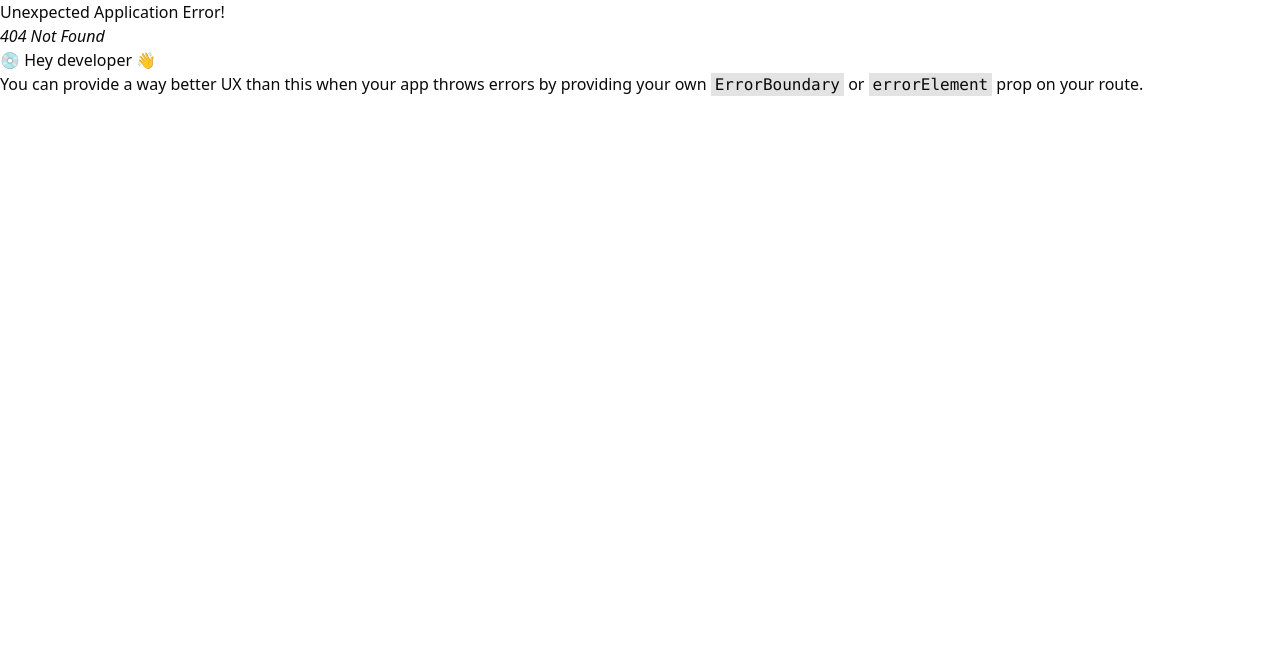
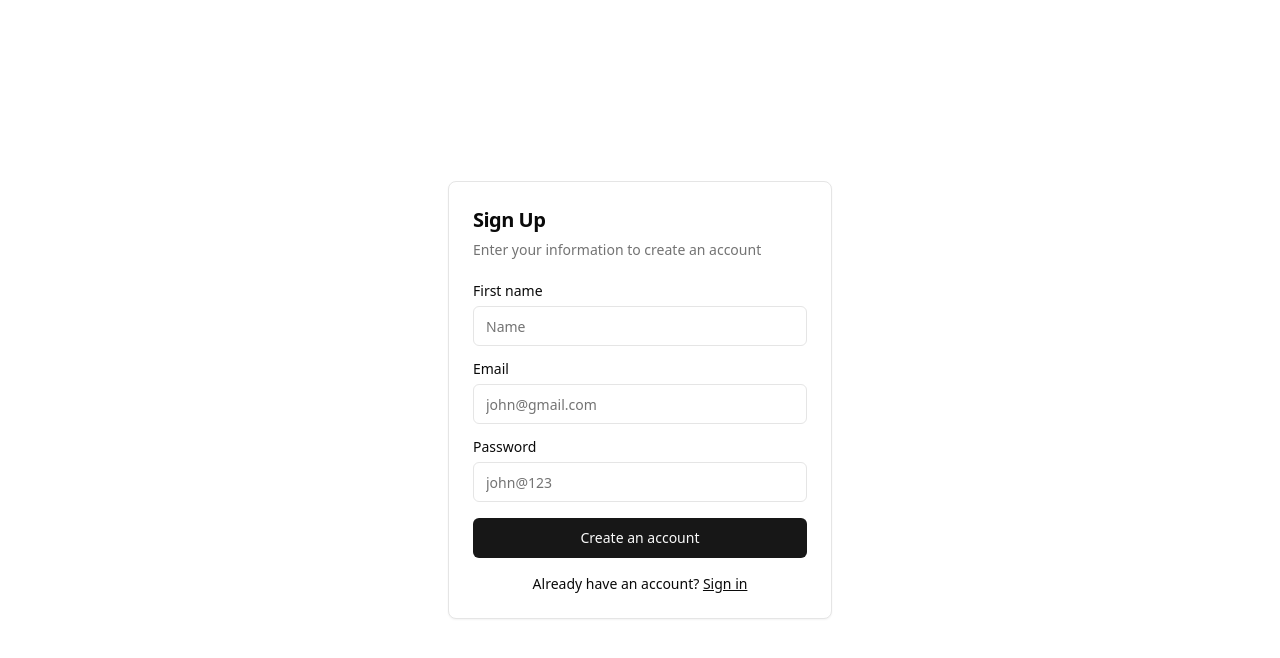
Before and after one commit to AmanYadav80/eBook-frontend, a React (Vite) app: page /auth/register in a window 1280 px wide. Before the commit this address had no page. Shown: the top 658 px of the page. Built offline with nearby package versions, Linux system fonts and the light colour scheme.

Commit message:
add auth layout and route

```diff
--- /dev/null
+++ b/src/layouts/AuthLayout.tsx
@@ -0,0 +1,11 @@
+import { Outlet } from "react-router-dom";
+
+const AuthLayout = () => {
+    return (
+        <div>
+            <Outlet/>
+        </div>
+    )
+};
+
+export default AuthLayout;
--- a/src/pages/Login.tsx
+++ b/src/pages/Login.tsx
@@ -37,7 +37,7 @@
           <Button className="w-full">Sign in</Button>
           <div className="mt-4 text-center text-sm">
             Don't have an account?{" "}
-            <Link to={"/register"} className="underline">
+            <Link to={"/auth/register"} className="underline">
               Sign Up
             </Link>
           </div>
--- a/src/pages/Register.tsx
+++ b/src/pages/Register.tsx
@@ -45,7 +45,7 @@
           </div>
           <div className="mt-4 text-center text-sm">
             Already have an account?{" "}
-            <Link to={"/login"} className="underline">
+            <Link to={"/auth/login"} className="underline">
               Sign in
             </Link>
           </div>
```
Also changed, not shown: src/router.tsx (+22 -15 lines).
